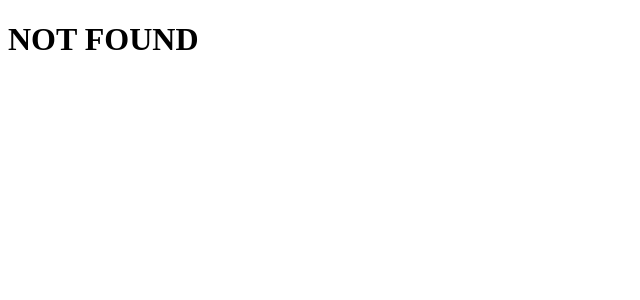
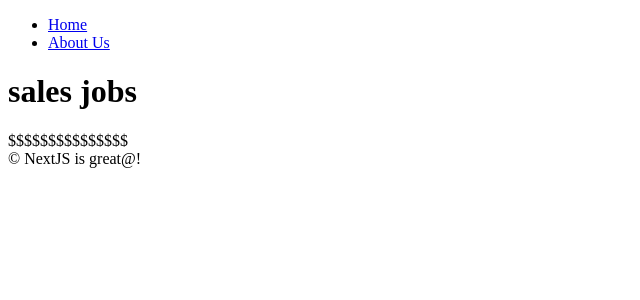
Before and after one commit to tnemnorivnelee/learn-nextjs14, a Next.js app: page /about-us/company/jobs/sales in a window 1280 px wide. Before the commit this address had no page. Shown: the top 300 px of the page, without its empty margins (0-640 px from the left). Built offline with nearby package versions, Linux system fonts and the light colour scheme.

Commit message:
feat: layout
layout은 서로 상쇄하지 않고 상위 layout 내부에 하위 layout 을 중첩시킨다

```diff
--- /dev/null
+++ b/app/about-us/company/jobs/sales/layout.tsx
@@ -0,0 +1,11 @@
+import React from 'react';
+
+interface SalesLayoutProps {
+  children: React.ReactNode;
+}
+
+const SalesLayout: React.FC<SalesLayoutProps> = ({ children }) => {
+  return <div>{children}$$$$$$$$$$$$$$$</div>;
+};
+
+export default SalesLayout;
--- /dev/null
+++ b/app/about-us/company/jobs/sales/page.tsx
@@ -0,0 +1,13 @@
+export default function Page() {
+  return <h1>sales jobs</h1>;
+}
+
+/*
+
+<RootLayout>
+  <AboutUsLayout>
+    <Sales />
+  </AboutUsLayout>
+</RootLayout>
+
+*/
--- /dev/null
+++ b/app/about-us/layout.tsx
@@ -0,0 +1,10 @@
+import Navigation from '../../components/navigation';
+
+export default function Layout({ children }: { children: React.ReactNode }) {
+  return (
+    <div>
+      {children}
+      &copy; NextJS is great@!
+    </div>
+  );
+}
--- a/app/layout.tsx
+++ b/app/layout.tsx
@@ -1,16 +1,29 @@
+import Navigation from '../components/navigation';
+
 export const metadata = {
   title: 'Next.js',
   description: 'Generated by Next.js',
-}
+};
 
 export default function RootLayout({
   children,
 }: {
-  children: React.ReactNode
+  children: React.ReactNode;
 }) {
   return (
-    <html lang="en">
-      <body>{children}</body>
+    <html lang='en'>
+      <body>
+        <Navigation />
+        {children}
+      </body>
     </html>
-  )
+  );
 }
+
+/*
+
+<RootLayout>
+  <AboutUs /> // page.tsx
+</RootLayout>
+
+*/
--- a/components/navigation.tsx
+++ b/components/navigation.tsx
@@ -2,9 +2,12 @@
 
 import Link from 'next/link';
 import { usePathname } from 'next/navigation';
+import { useState } from 'react';
 
 export default function Navigation() {
   const path = usePathname();
+
+  const [count, setCount] = useState(0);
 
   console.log('hello');
 
```
Also changed, not shown: app/about-us/page.tsx (+2 -5 lines), app/page.tsx (+2 -5 lines).
